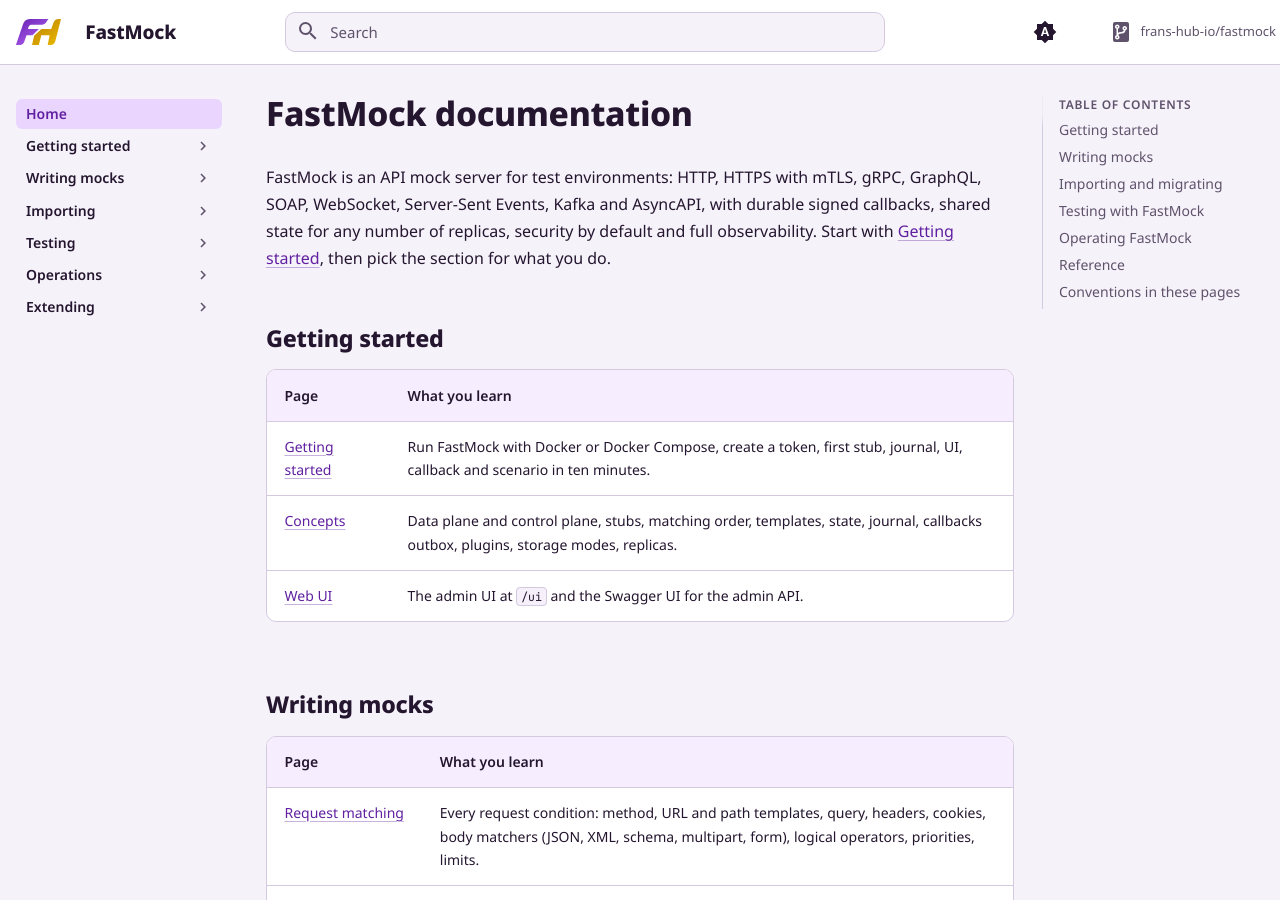
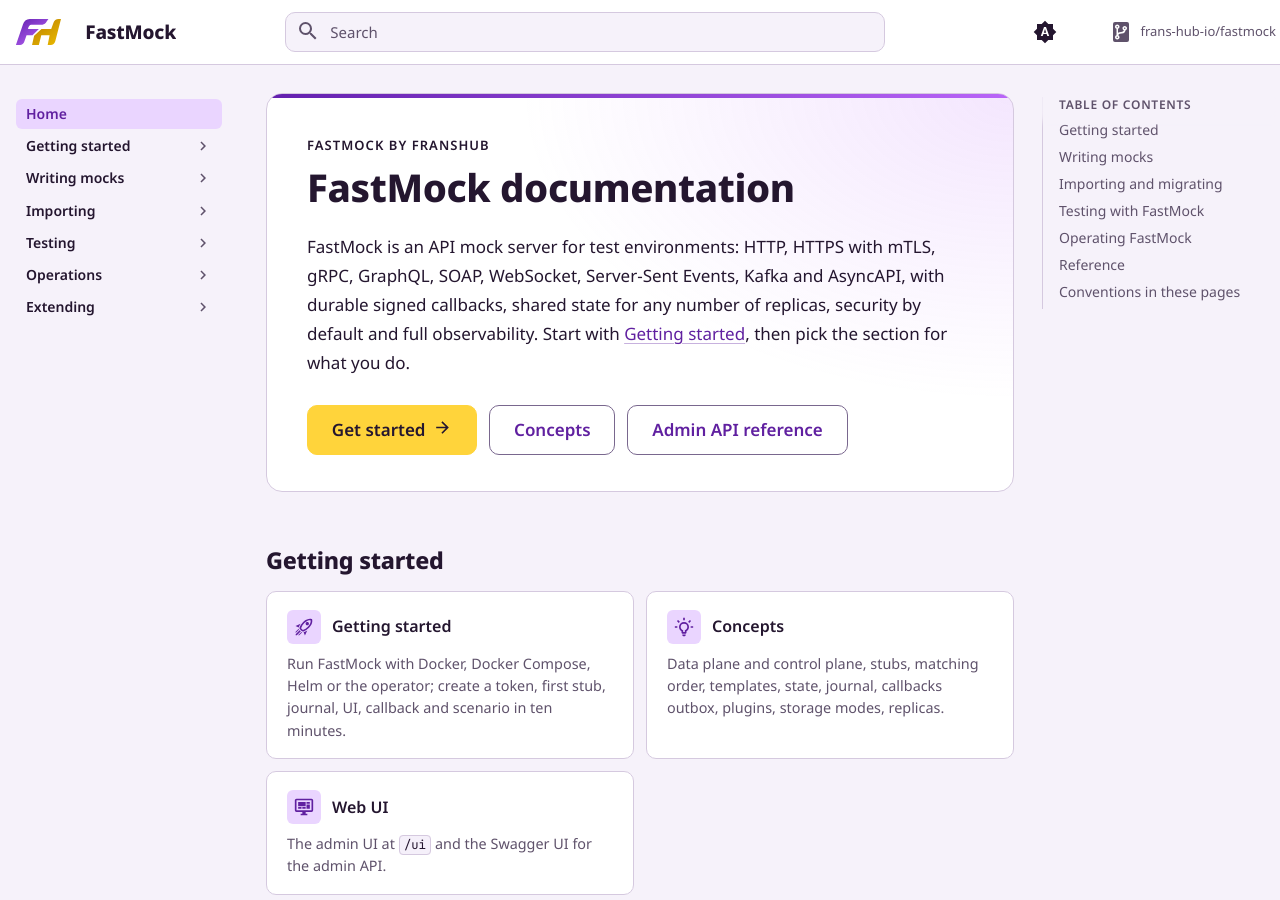
Before and after one commit to frans-hub-io/fastmock, an MkDocs documentation site: the page built from docs/README.md, in a window 1280 px wide and 900 px high. Built offline with MkDocs 1.6.1 and Material for MkDocs 9.7.7, drawn with Linux system fonts in a browser that asks for light colours; part of the change alters nothing that is shown; some of the changed text lies outside the part shown.

Commit message:
Turn the docs home into a hero with section cards

```diff
--- a/docs/README.md
+++ b/docs/README.md
@@ -1,3 +1,7 @@
+<div class="fm-hero" markdown>
+
+<p class="fm-hero__eyebrow">FastMock by FransHub</p>
+
 # FastMock documentation
 
 FastMock is an API mock server for test environments: HTTP, HTTPS with mTLS, gRPC, GraphQL, SOAP, WebSocket,
@@ -5,77 +9,226 @@ Server-Sent Events, Kafka and AsyncAPI, with durable signed callbacks, shared st
 security by default and full observability. Start with [Getting started](guide/getting-started.md), then pick the
 section for what you do.
 
+<div class="fm-hero__actions" markdown>
+[Get started :material-arrow-right:](guide/getting-started.md){ .md-button .md-button--primary }
+[Concepts](guide/concepts.md){ .md-button }
+[Admin API reference](api/swagger/index.html){ .md-button }
+</div>
+
+</div>
+
 ## Getting started
 
-| Page | What you learn |
-|---|---|
-| [Getting started](guide/getting-started.md) | Run FastMock with Docker or Docker Compose, create a token, first stub, journal, UI, callback and scenario in ten minutes. |
-| [Concepts](guide/concepts.md) | Data plane and control plane, stubs, matching order, templates, state, journal, callbacks outbox, plugins, storage modes, replicas. |
-| [Web UI](guide/ui.md) | The admin UI at `/ui` and the Swagger UI for the admin API. |
+<div class="grid cards fm-cards" markdown>
+
+-   :material-rocket-launch-outline:{ .fm-card__icon } **[Getting started](guide/getting-started.md)**
+
+    Run FastMock with Docker, Docker Compose, Helm or the operator; create a token, first stub, journal, UI,
+    callback and scenario in ten minutes.
+
+-   :material-lightbulb-on-outline:{ .fm-card__icon } **[Concepts](guide/concepts.md)**
+
+    Data plane and control plane, stubs, matching order, templates, state, journal, callbacks outbox, plugins,
+    storage modes, replicas.
+
+-   :material-monitor-dashboard:{ .fm-card__icon } **[Web UI](guide/ui.md)**
+
+    The admin UI at `/ui` and the Swagger UI for the admin API.
+
+</div>
 
 ## Writing mocks
 
-| Page | What you learn |
-|---|---|
-| [Request matching](guide/request-matching.md) | Every request condition: method, URL and path templates, query, headers, cookies, body matchers (JSON, XML, schema, multipart, form), logical operators, priorities, limits. |
-| [Responses](guide/responses.md) | Status, headers, bodies and body files, delays, dribbling, faults, response sequences, proxying. |
-| [Templating](guide/templating.md) | Handlebars context and every helper. |
-| [Stub lifecycle](guide/stub-lifecycle.md) | Ids, tags, metadata, enabling, `times`, expiry, counters, export. |
-| [Scenarios and state](guide/scenarios-and-state.md) | State machines, templated scenario names, TTLs, the key-value store. |
-| [Callbacks](guide/callbacks.md) | Webhooks after a response: delays, retries, HMAC signatures, correlation, egress policy. |
-| [Proxying and chaos rules](guide/proxy-and-chaos.md) | Forward to real services; inject delays, errors and faults at random. |
-| [Server-Sent Events](guide/sse.md) | Event streams with per-event delays. |
-| [WebSocket](guide/websocket.md) | Scripted WebSocket sessions. |
-| [gRPC](guide/grpc.md) | Unary gRPC from uploaded descriptor sets. |
-| [GraphQL](guide/graphql.md) | Matching GraphQL operations, schema import. |
-| [SOAP](guide/soap.md) | SOAP 1.1/1.2 stubs, WSDL and SoapUI import. |
-| [Kafka messages](guide/kafka.md) | Publishing JSON or Avro records from stubs, Schema Registry, topic allow-list. |
-| [AsyncAPI and async mocks](guide/asyncapi.md) | Mocks that keep publishing messages from AsyncAPI documents. |
+<div class="grid cards fm-cards" markdown>
+
+-   :material-target:{ .fm-card__icon } **[Request matching](guide/request-matching.md)**
+
+    Every request condition: method, URL and path templates, query, headers, cookies, body matchers (JSON, XML,
+    schema, multipart, form), logical operators, priorities, limits.
+
+-   :material-reply-outline:{ .fm-card__icon } **[Responses](guide/responses.md)**
+
+    Status, headers, bodies and body files, delays, dribbling, faults, response sequences, proxying.
+
+-   :material-code-braces:{ .fm-card__icon } **[Templating](guide/templating.md)**
+
+    Handlebars context and every helper.
+
+-   :material-history:{ .fm-card__icon } **[Stub lifecycle](guide/stub-lifecycle.md)**
+
+    Ids, tags, metadata, enabling, `times`, expiry, counters, export.
+
+-   :material-state-machine:{ .fm-card__icon } **[Scenarios and state](guide/scenarios-and-state.md)**
+
+    State machines, templated scenario names, TTLs, the key-value store.
+
+-   :material-webhook:{ .fm-card__icon } **[Callbacks](guide/callbacks.md)**
+
+    Webhooks after a response: delays, retries, HMAC signatures, correlation, egress policy.
+
+-   :material-shuffle-variant:{ .fm-card__icon } **[Proxying and chaos rules](guide/proxy-and-chaos.md)**
+
+    Forward to real services; inject delays, errors and faults at random.
+
+-   :material-broadcast:{ .fm-card__icon } **[Server-Sent Events](guide/sse.md)**
+
+    Event streams with per-event delays.
+
+-   :material-swap-horizontal:{ .fm-card__icon } **[WebSocket](guide/websocket.md)**
+
+    Scripted WebSocket sessions.
+
+-   :material-lan-connect:{ .fm-card__icon } **[gRPC](guide/grpc.md)**
+
+    Unary gRPC from uploaded descriptor sets.
+
+-   :material-graphql:{ .fm-card__icon } **[GraphQL](guide/graphql.md)**
+
+    Matching GraphQL operations, schema import.
+
+-   :material-xml:{ .fm-card__icon } **[SOAP](guide/soap.md)**
+
+    SOAP 1.1/1.2 stubs, WSDL and SoapUI import.
+
+-   :material-message-processing-outline:{ .fm-card__icon } **[Kafka messages](guide/kafka.md)**
+
+    Publishing JSON or Avro records from stubs, Schema Registry, topic allow-list.
+
+-   :material-message-arrow-right-outline:{ .fm-card__icon } **[AsyncAPI and async mocks](guide/asyncapi.md)**
+
+    Mocks that keep publishing messages from AsyncAPI documents.
+
+</div>
 
 ## Importing and migrating
 
-| Page | What you learn |
-|---|---|
-| [Importing](guide/importing.md) | OpenAPI, Postman, HAR and auto-detection; common import options. |
-| [WireMock and MockServer import](guide/import-wiremock-mockserver.md) | Field-by-field conversion of WireMock mappings and MockServer expectations. |
-| [Microcks artifacts](guide/microcks-artifacts.md) | OpenAPI with Microcks examples, APIExamples/APIMetadata, SoapUI, Postman, GraphQL, gRPC artifacts. |
-| [Service catalog](guide/service-catalog.md) | The catalog of imported services and their operations. |
-| [Recording](guide/recording.md) | Recording real traffic and snapshots of the journal into stubs. |
-| [Migrating from WireMock](guide/migrating-from-wiremock.md) | Import, behaviour differences, test code changes. |
-| [Migrating from MockServer](guide/migrating-from-mockserver.md) | Import, behaviour differences, test code changes. |
-| [Migrating from Microcks](guide/migrating-from-microcks.md) | Moving a Microcks installation's mocks to FastMock. |
+<div class="grid cards fm-cards" markdown>
+
+-   :material-import:{ .fm-card__icon } **[Importing](guide/importing.md)**
+
+    OpenAPI, Postman, HAR and auto-detection; common import options.
+
+-   :material-swap-horizontal-bold:{ .fm-card__icon } **[WireMock and MockServer import](guide/import-wiremock-mockserver.md)**
+
+    Field-by-field conversion of WireMock mappings and MockServer expectations.
+
+-   :material-package-variant-closed:{ .fm-card__icon } **[Microcks artifacts](guide/microcks-artifacts.md)**
+
+    OpenAPI with Microcks examples, APIExamples/APIMetadata, SoapUI, Postman, GraphQL, gRPC artifacts.
+
+-   :material-book-open-variant:{ .fm-card__icon } **[Service catalog](guide/service-catalog.md)**
+
+    The catalog of imported services and their operations.
+
+-   :material-record-rec:{ .fm-card__icon } **[Recording](guide/recording.md)**
+
+    Recording real traffic and snapshots of the journal into stubs.
+
+-   :material-transfer-right:{ .fm-card__icon } **[Migrating from WireMock](guide/migrating-from-wiremock.md)**
+
+    Import, behaviour differences, test code changes.
+
+-   :material-transfer-right:{ .fm-card__icon } **[Migrating from MockServer](guide/migrating-from-mockserver.md)**
+
+    Import, behaviour differences, test code changes.
+
+-   :material-transfer-right:{ .fm-card__icon } **[Migrating from Microcks](guide/migrating-from-microcks.md)**
+
+    Moving a Microcks installation's mocks to FastMock.
+
+</div>
 
 ## Testing with FastMock
 
-| Page | What you learn |
-|---|---|
-| [Verification](guide/verification.md) | Query the journal, verify counts and sequences, near misses. |
-| [Java client](guide/java-client.md) | The Java 25 client: every method, JUnit 5 patterns, Testcontainers. |
-| [Contract testing](guide/contract-testing.md) | Testing a real service against its OpenAPI or AsyncAPI contract. |
-| [Admin API](guide/admin-api.md) | Authentication, roles per endpoint, errors, pagination, every endpoint group. |
-| [Admin API reference](api/swagger/index.html) | Interactive Swagger UI for the admin API. |
-| [OpenAPI description](api/openapi.json) | Machine-readable description of the admin API (also served at `/openapi.json`). |
+<div class="grid cards fm-cards" markdown>
+
+-   :material-check-decagram-outline:{ .fm-card__icon } **[Verification](guide/verification.md)**
+
+    Query the journal, verify counts and sequences, near misses.
+
+-   :material-code-tags:{ .fm-card__icon } **[Java client](guide/java-client.md)**
+
+    The Java 25 client: every method, JUnit 5 patterns, Testcontainers.
+
+-   :material-file-document-check-outline:{ .fm-card__icon } **[Contract testing](guide/contract-testing.md)**
+
+    Testing a real service against its OpenAPI or AsyncAPI contract.
+
+-   :material-api:{ .fm-card__icon } **[Admin API](guide/admin-api.md)**
+
+    Authentication, roles per endpoint, errors, pagination, every endpoint group.
+
+-   :material-application-brackets-outline:{ .fm-card__icon } **[Admin API reference](api/swagger/index.html)**
+
+    Interactive Swagger UI for the admin API.
+
+-   :material-code-json:{ .fm-card__icon } **[OpenAPI description](api/openapi.json)**
+
+    Machine-readable description of the admin API (also served at `/openapi.json`).
+
+</div>
 
 ## Operating FastMock
 
-| Page | What you learn |
-|---|---|
-| [Configuration](operations/configuration.md) | Every environment variable with type, default and effect. |
-| [Helm chart](operations/helm.md) | Install, upgrade, every value, production checklist, Gateway API, NetworkPolicy. |
-| [Operator](operations/operator.md) | `FastMock` and `MockApi` resources, status conditions, policies, RBAC, CRD upgrades. |
-| [Security](operations/security.md) | Tokens and roles, origins, TLS, storage connections, egress, secrets, redaction, limits, audit, hardening checklist. |
-| [Several clusters](operations/multi-cluster.md) | Running FastMock in several clusters on shared PostgreSQL and Valkey: what is shared, requirements, limits. |
-| [Database](operations/database.md) | How migrations run, running them as a separate Job, migration policy, supported PostgreSQL and Valkey versions, PostgreSQL major upgrades. |
-| [Observability](operations/observability.md) | Every metric, PromQL examples, alerts, Grafana dashboard, tracing, logs, health checks. |
-| [Troubleshooting](operations/troubleshooting.md) | Symptom, cause and fix for the common problems. |
-| [Docker Compose example](examples/docker-compose.yaml) | FastMock with PostgreSQL 18 and Valkey 9. |
+<div class="grid cards fm-cards" markdown>
+
+-   :material-tune-variant:{ .fm-card__icon } **[Configuration](operations/configuration.md)**
+
+    Every environment variable with type, default and effect.
+
+-   :material-ship-wheel:{ .fm-card__icon } **[Helm chart](operations/helm.md)**
+
+    Install, upgrade, every value, production checklist, Gateway API, NetworkPolicy.
+
+-   :material-cog-sync-outline:{ .fm-card__icon } **[Operator](operations/operator.md)**
+
+    `FastMock` and `MockApi` resources, status conditions, policies, RBAC, CRD upgrades.
+
+-   :material-shield-lock-outline:{ .fm-card__icon } **[Security](operations/security.md)**
+
+    Tokens and roles, origins, TLS, storage connections, egress, secrets, redaction, limits, audit, hardening
+    checklist.
+
+-   :material-account-key-outline:{ .fm-card__icon } **[Access control](operations/access-control.md)**
+
+    Permissions, built-in and custom roles, spaces for several teams, bindings, managed tokens, OIDC sign-in.
+
+-   :material-earth:{ .fm-card__icon } **[Several clusters](operations/multi-cluster.md)**
+
+    Running FastMock in several clusters on shared PostgreSQL and Valkey: what is shared, requirements, limits.
+
+-   :material-database-outline:{ .fm-card__icon } **[Database](operations/database.md)**
+
+    How migrations run, running them as a separate Job, migration policy, supported PostgreSQL and Valkey
+    versions, PostgreSQL major upgrades.
+
+-   :material-chart-timeline-variant:{ .fm-card__icon } **[Observability](operations/observability.md)**
+
+    Every metric, PromQL examples, alerts, Grafana dashboard, tracing, logs, health checks.
+
+-   :material-stethoscope:{ .fm-card__icon } **[Troubleshooting](operations/troubleshooting.md)**
+
+    Symptom, cause and fix for the common problems.
+
+-   :material-file-code-outline:{ .fm-card__icon } **[Docker Compose example](examples/docker-compose.yaml)**
+
+    FastMock with PostgreSQL 18 and Valkey 9.
+
+</div>
 
 ## Reference
 
-| Page | What you learn |
-|---|---|
-| [Writing plugins](guide/plugins.md) | Implement a provider in Rust and build a binary that includes it. |
-| [Security policy](https://github.com/frans-hub-io/fastmock/blob/main/SECURITY.md) | How to report a vulnerability. |
+<div class="grid cards fm-cards" markdown>
+
+-   :material-puzzle-outline:{ .fm-card__icon } **[Writing plugins](guide/plugins.md)**
+
+    Implement a provider in Rust and build a binary that includes it.
+
+-   :material-shield-bug-outline:{ .fm-card__icon } **[Security policy](https://github.com/frans-hub-io/fastmock/blob/main/SECURITY.md)**
+
+    How to report a vulnerability.
+
+</div>
 
 ## Conventions in these pages
 
```
